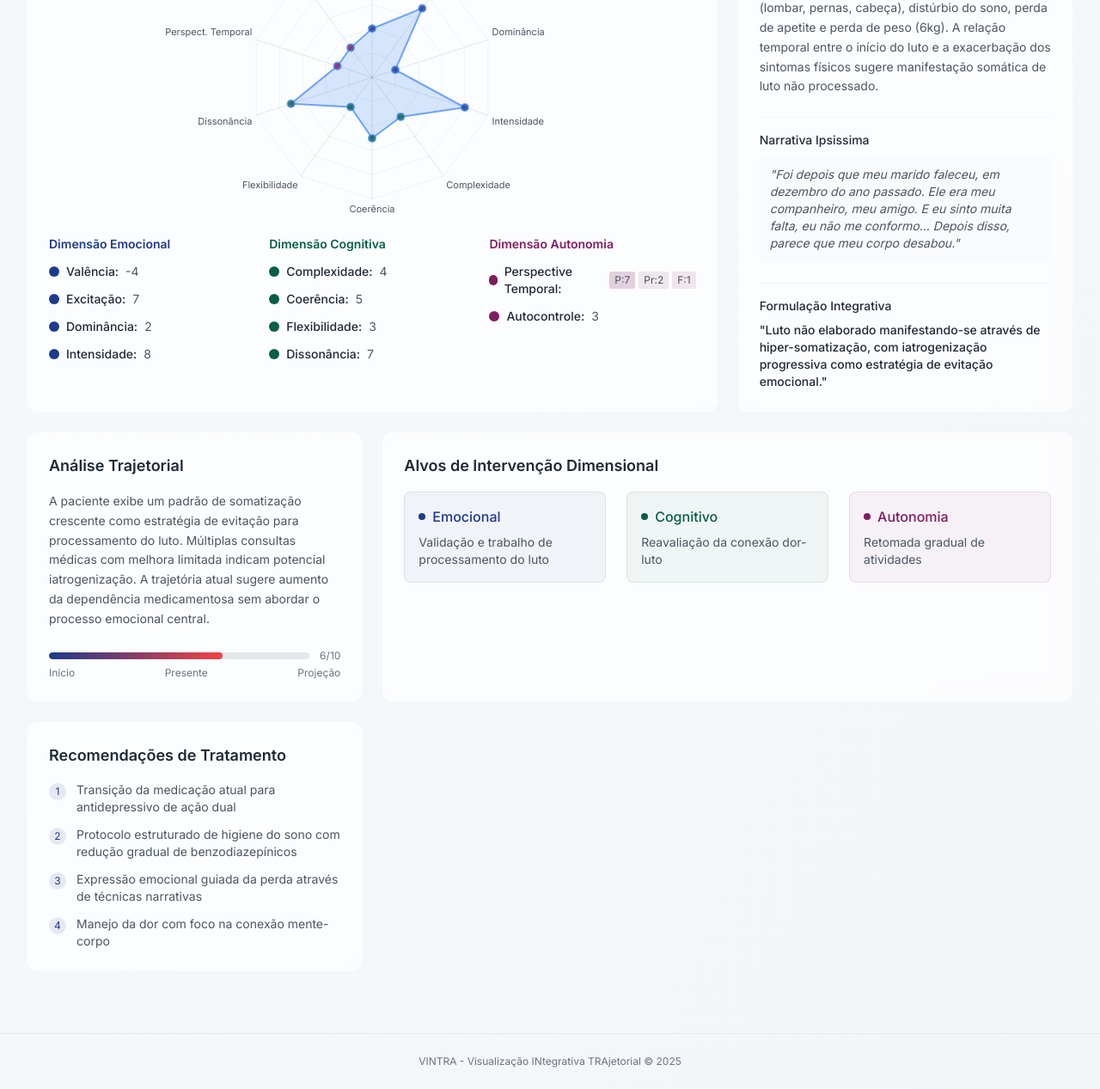
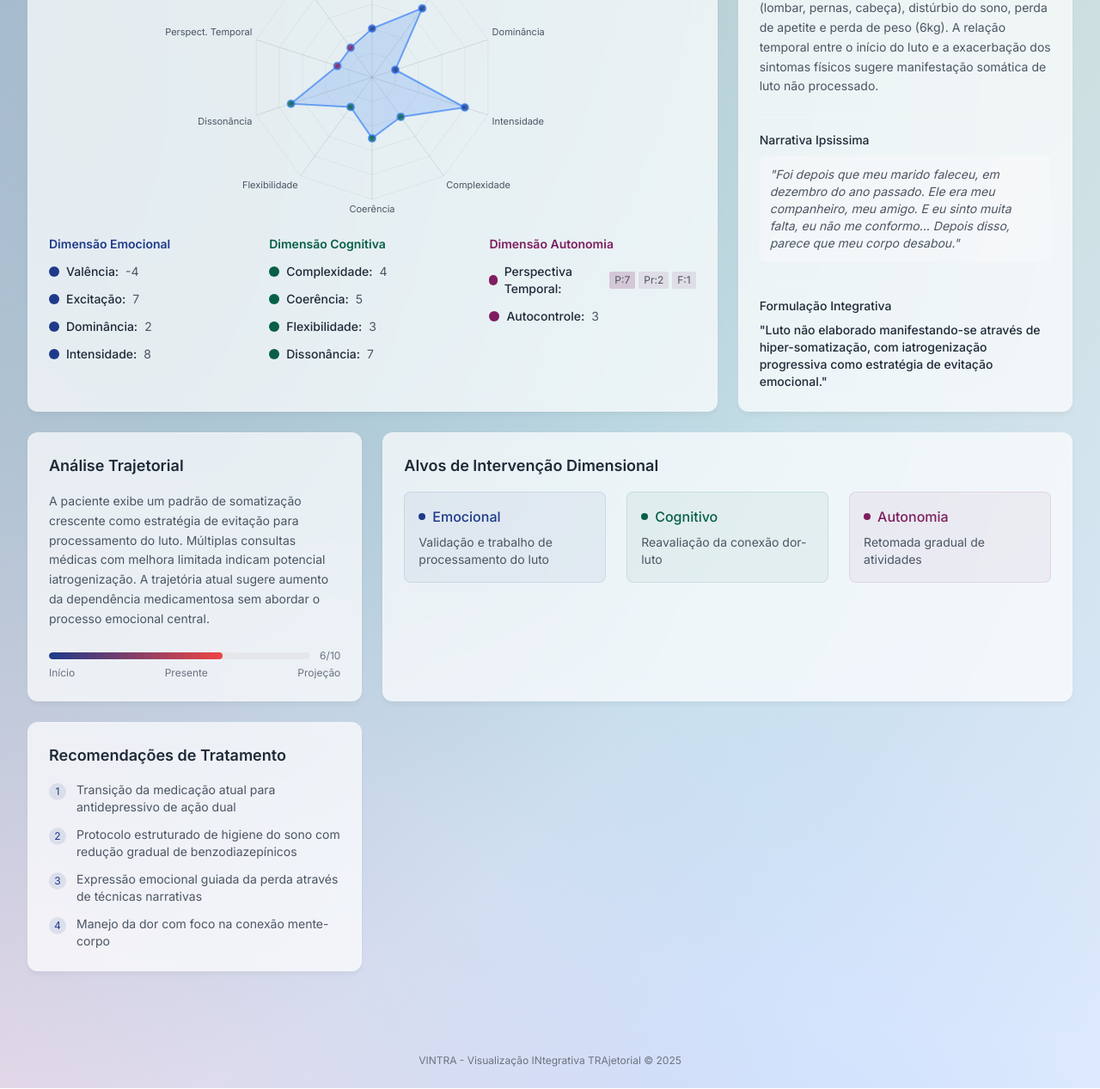
Before and after one commit to vav-re/svg-vintra, a plain HTML site: page index.html in a window 1280 px wide. Shown: the part 439-1706 px from the top of the page at 86% size. Drawn offline with nearby package versions, Linux system fonts and the light colour scheme.

Commit message:
Update index.html

```diff
--- a/index.html
+++ b/index.html
@@ -41,8 +41,14 @@
         }
     </script>
     <style>
+        /* Mesh Gradient Styles */
         body {
-            background: linear-gradient(120deg, #F8FAFC, #F1F5F9);
+            background:
+                radial-gradient(at 20% 30%, rgba(30, 58, 138, 0.4) 0px, transparent 50%),
+                radial-gradient(at 80% 10%, rgba(6, 95, 70, 0.3) 0px, transparent 50%),
+                radial-gradient(at 10% 90%, rgba(236, 72, 153, 0.25) 0px, transparent 50%),
+                radial-gradient(at 70% 80%, rgba(59, 130, 246, 0.25) 0px, transparent 50%),
+                radial-gradient(at 40% 50%, rgba(16, 185, 129, 0.2) 0px, transparent 50%);
             background-size: 200% 200%;
             animation: gradientBackground 25s ease infinite;
         }
@@ -53,13 +59,20 @@
             100% { background-position: 0% 50%; }
         }
 
-        .card-hover {
+        /* Glassmorphism Effect */
+        .glassmorphism {
+            background: rgba(255, 255, 255, 0.7);
+            backdrop-filter: blur(10px);
+            -webkit-backdrop-filter: blur(10px);
+            border: 1px solid rgba(255, 255, 255, 0.2);
+            box-shadow: 0 4px 6px -1px rgba(0, 0, 0, 0.05);
             transition: all 0.3s ease;
         }
 
-        .card-hover:hover {
+        .glassmorphism:hover {
             transform: translateY(-5px);
-            box-shadow: 0 10px 25px -5px rgba(0, 0, 0, 0.05);
+            background: rgba(255, 255, 255, 0.8);
+            box-shadow: 0 10px 25px -5px rgba(0, 0, 0, 0.1);
         }
 
         .radar-container {
@@ -75,13 +88,6 @@
         .dimension-label:hover {
             transform: scale(1.05);
             font-weight: 600;
-        }
-
-        .glassmorphism {
-            background: rgba(255, 255, 255, 0.7);
-            backdrop-filter: blur(10px);
-            -webkit-backdrop-filter: blur(10px);
-            border: 1px solid rgba(255, 255, 255, 0.2);
         }
     </style>
 </head>
@@ -144,7 +150,7 @@
         </div>
 
         <!-- Patient Card -->
-        <div class="glassmorphism rounded-xl p-6 mb-8 card-hover">
+        <div class="glassmorphism rounded-xl p-6 mb-8">
             <div class="flex flex-col sm:flex-row justify-between">
                 <div>
                     <h2 class="text-xl font-semibold text-gray-800">Osmarina</h2>
@@ -180,7 +186,7 @@
         <!-- Main Grid Layout -->
         <div class="grid grid-cols-1 md:grid-cols-3 gap-6">
             <!-- Dimensional Radar Chart -->
-            <div class="glassmorphism rounded-xl p-6 col-span-1 md:col-span-2 card-hover">
+            <div class="glassmorphism rounded-xl p-6 col-span-1 md:col-span-2">
                 <h3 class="text-lg font-semibold mb-4">Análise Dimensional</h3>
                 <div class="radar-container h-80">
                     <canvas id="radarChart"></canvas>
@@ -240,7 +246,7 @@
                         <h4 class="text-sm font-semibold text-autonomy">Dimensão Autonomia</h4>
                         <div class="flex items-center">
                             <div class="w-3 h-3 rounded-full bg-autonomy mr-2"></div>
-                            <span class="text-sm font-medium">Perspective Temporal:</span>
+                            <span class="text-sm font-medium">Perspectiva Temporal:</span>
                             <div class="ml-2 text-sm text-gray-600 flex space-x-1">
                                 <span class="px-1.5 py-0.5 bg-autonomy bg-opacity-20 rounded-sm text-xs">P:7</span>
                                 <span class="px-1.5 py-0.5 bg-autonomy bg-opacity-10 rounded-sm text-xs">Pr:2</span>
@@ -257,7 +263,7 @@
             </div>
 
             <!-- Clinical Summary -->
-            <div class="glassmorphism rounded-xl p-6 card-hover">
+            <div class="glassmorphism rounded-xl p-6">
                 <h3 class="text-lg font-semibold mb-4">Resumo Clínico</h3>
                 <p class="text-sm text-gray-600 leading-relaxed">
                     Paciente apresenta sofrimento psicológico significativo após a morte do marido em dezembro de 2024. Sintomas primários incluem dor crônica (lombar, pernas, cabeça), distúrbio do sono, perda de apetite e perda de peso (6kg). A relação temporal entre o início do luto e a exacerbação dos sintomas físicos sugere manifestação somática de luto não processado.
@@ -265,7 +271,7 @@
 
                 <div class="mt-6 border-t border-gray-100 pt-4">
                     <h4 class="text-sm font-medium mb-2">Narrativa Ipsissima</h4>
-                    <blockquote class="text-sm italic text-gray-600 bg-gray-50 p-3 rounded-md">
+                    <blockquote class="text-sm italic text-gray-600 bg-gray-50 bg-opacity-50 p-3 rounded-md">
                         "Foi depois que meu marido faleceu, em dezembro do ano passado. Ele era meu companheiro, meu amigo. E eu sinto muita falta, eu não me conformo... Depois disso, parece que meu corpo desabou."
                     </blockquote>
                 </div>
@@ -279,7 +285,7 @@
             </div>
 
             <!-- Trajectory Analysis -->
-            <div class="glassmorphism rounded-xl p-6 card-hover">
+            <div class="glassmorphism rounded-xl p-6">
                 <h3 class="text-lg font-semibold mb-4">Análise Trajetorial</h3>
                 <p class="text-sm text-gray-600 leading-relaxed">
                     A paciente exibe um padrão de somatização crescente como estratégia de evitação para processamento do luto. Múltiplas consultas médicas com melhora limitada indicam potencial iatrogenização. A trajetória atual sugere aumento da dependência medicamentosa sem abordar o processo emocional central.
@@ -299,7 +305,7 @@
             </div>
 
             <!-- Intervention Targets -->
-            <div class="glassmorphism rounded-xl p-6 card-hover md:col-span-2">
+            <div class="glassmorphism rounded-xl p-6 md:col-span-2">
                 <h3 class="text-lg font-semibold mb-4">Alvos de Intervenção Dimensional</h3>
                 <div class="grid grid-cols-1 sm:grid-cols-3 gap-6">
                     <div class="bg-emotional bg-opacity-5 p-4 rounded-lg border border-emotional border-opacity-10">
@@ -329,7 +335,7 @@
             </div>
 
             <!-- Treatment Recommendations -->
-            <div class="glassmorphism rounded-xl p-6 card-hover">
+            <div class="glassmorphism rounded-xl p-6">
                 <h3 class="text-lg font-semibold mb-4">Recomendações de Tratamento</h3>
                 <ul class="space-y-3">
                     <li class="flex items-start">
@@ -354,7 +360,7 @@
     </main>
 
     <!-- Footer -->
-    <footer class="border-t border-gray-200 mt-12">
+    <footer class="mt-12">
         <div class="max-w-7xl mx-auto py-6 px-4 overflow-hidden sm:px-6 lg:px-8">
             <p class="text-center text-xs text-gray-500">
                 VINTRA - Visualização INtegrativa TRAjetorial &copy; 2025
```
